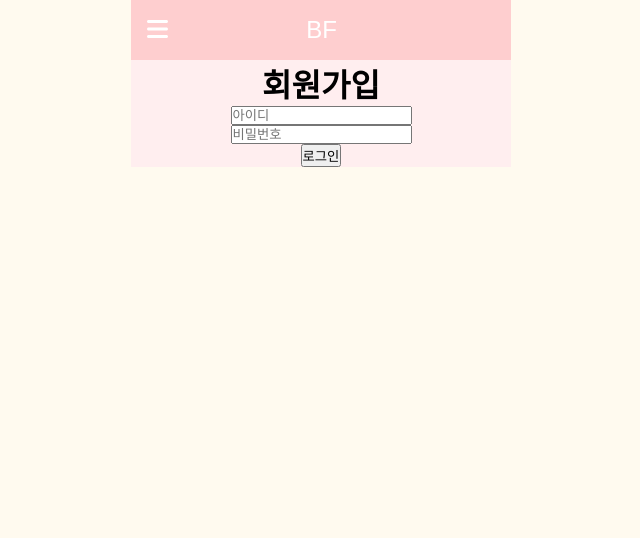
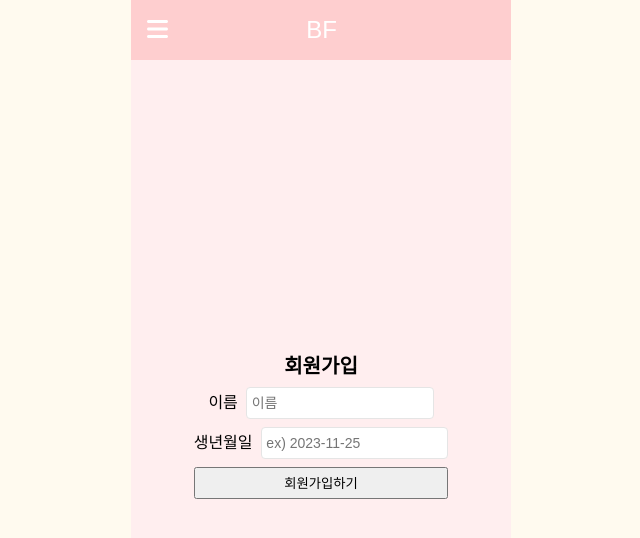
Before and after one commit to Haedal-Appdong-Hackathon/05_birthday_funding_Frontend, a React (Vite) app in the folder birthday_funding/: page /register in a window 1280 px wide. Shown: the top 538 px of the page, without its empty margins (319-959 px from the left). Built offline with nearby package versions, Linux system fonts and the light colour scheme.

Commit message:
[Feat]: 회원가입 페이지 구현

```diff
--- a/birthday_funding/src/pages/LoginPage/RegisterPage/RegisterPage.jsx
+++ b/birthday_funding/src/pages/LoginPage/RegisterPage/RegisterPage.jsx
@@ -9,22 +9,22 @@ const RegisterPage = () => {
                 <h1 className="title">회원가입</h1>
                 <form className="form-container" action="">
                     <div className="input-container">
-                        {/* <label htmlFor="">ID</label> */}
-                        <input type="text" id="id" placeholder="아이디" className="input-item" />
+                        <label htmlFor="">이름</label>
+                        <input type="text" id="name" placeholder="이름" className="input-item" />
                         <div>
                             <span></span>
                         </div>
                     </div>
                     <div className="input-container">
-                        {/* <label htmlFor="">ID</label> */}
-                        <input type="text" id="id" placeholder="비밀번호" className="input-item" />
+                        <label htmlFor="">생년월일</label>
+                        <input type="number" id="birth" placeholder="ex) 2023-11-25" className="input-item" />
                         <div>
                             <span></span>
                         </div>
                     </div>
                     <div className="button-container">
                         <button type="submit" className="button-item">
-                            로그인
+                            회원가입하기
                         </button>
                     </div>
                 </form>
--- a/birthday_funding/src/pages/LoginPage/RegisterPage/RegisterPage.scss
+++ b/birthday_funding/src/pages/LoginPage/RegisterPage/RegisterPage.scss
@@ -1,7 +1,8 @@
 @import '../../../styles/color.scss';
 @import '../../../styles/utils.scss';
 
-.container {
+.register-container {
+    height: 90vh;
     display: flex;
     flex-direction: column;
     justify-content: center;
@@ -13,17 +14,8 @@
 
     margin: auto;
 
-    .register-container {
-        margin-top: 1rem;
-        padding: 10px;
-        background-color: white;
-
-        border-radius: 6px;
-
-        box-shadow: 0 4px 6px -1px rgb(0 0 0 / 0.1), 0 2px 4px -2px rgb(0 0 0 / 0.1);
-
     .title {
-            margin-top: 0.25rem;
+        margin-top: 0.5rem;
         font-size: 20px;
 
         text-align: center;
@@ -32,24 +24,38 @@
     .form-container {
         .input-container {
             margin-top: 0.5rem;
+            margin-bottom: 0.5rem;
 
-                display: flex;
-                flex-direction: column;
+            // display: flex;
+            // flex-direction: column;
 
             .input-title {
                 margin-bottom: 0.5rem;
                 font-size: 14px;
             }
 
-                .input {
-                    padding: 0.5rem;
-
+            .input-item {
+                height: 2rem;
                 border: 1px solid #e5e5e5;
                 border-radius: 4px;
+                padding-left: 0.3rem;
 
                 font-size: 14px;
+            }
+            label {
+                margin-right: 0.5rem;
+            }
+            #bir_wrap {
+                display: grid;
+                grid-template-columns: repeat(３, 10px);
+            }
+        }
+
+        .button-container {
+            button {
+                width: 100%;
+                height: 2rem;
             }
         }
     }
 }
-}
```
Lines whose indentation alone changed are shown as unchanged.
